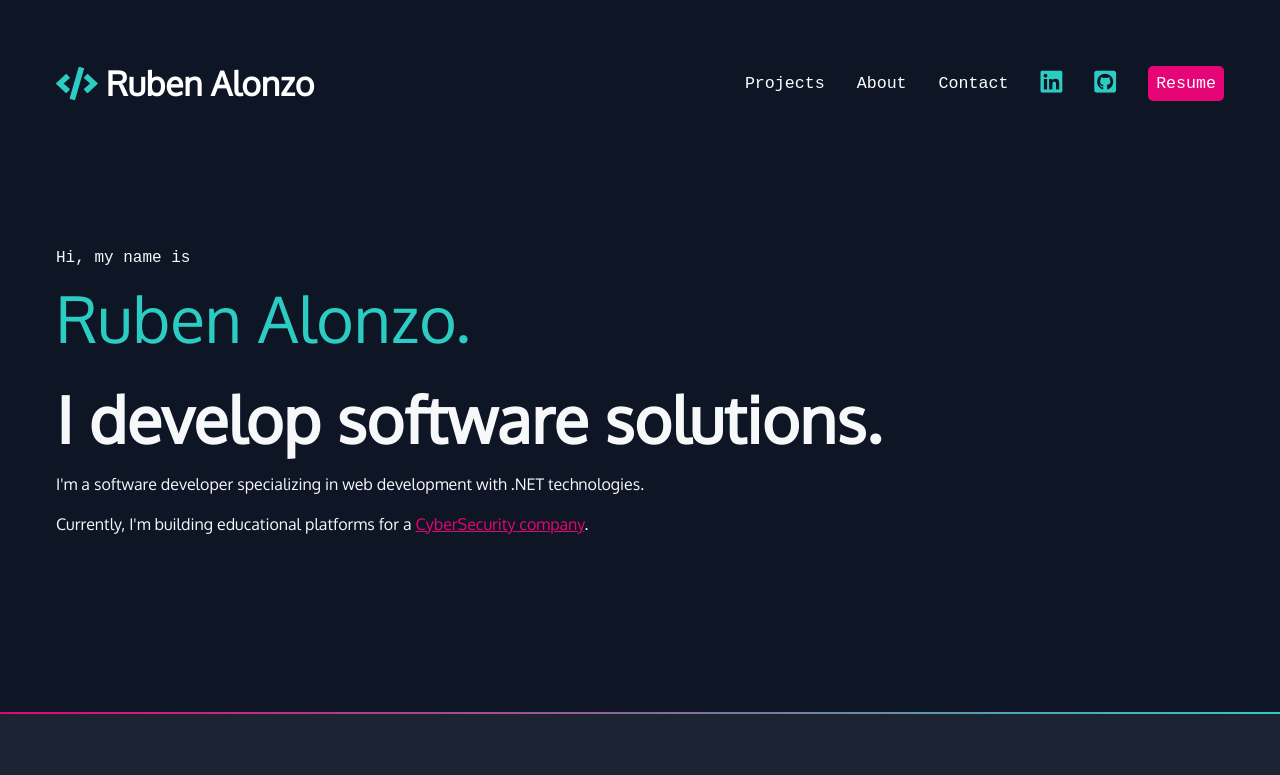
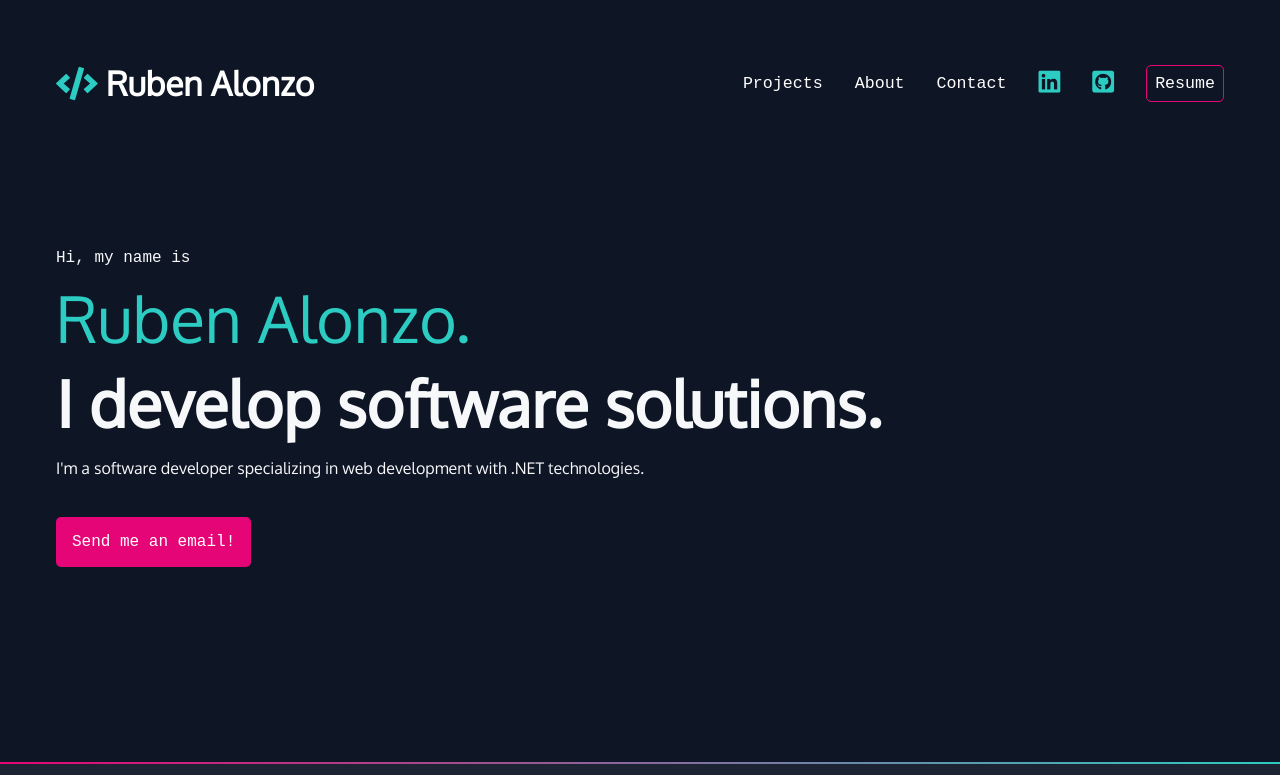
Before and after one commit to RubenAlonzo/portafolio, a plain HTML site: page index.html in a window 1280 px wide. Shown: the top 775 px of the page. Drawn offline with Linux system fonts and the light colour scheme; a web font is replaced by a local one.

Commit message:
Add design improvements

```diff
--- a/css/style.css
+++ b/css/style.css
@@ -91,6 +91,7 @@ img {
 #intro .name {
   font-family: var(--mono);
   font-size: 1rem;
+  margin-bottom: unset;
 }
 
 .name span {
@@ -99,12 +100,16 @@ img {
   color: var(--aqua);
   display: block;
   font-weight: 300;
+  margin-top: unset;
 }
 
 #intro h2 {
   font-size: 4rem;
 }
 
+#intro p:last-child {
+  margin: 3rem 0;
+}
 
 /* contact section */
 
@@ -183,6 +188,16 @@ nav [class*="fa-"]:hover {
   background-color: var(--hotmag);
 }
 
+.button-flat {
+  background-color: transparent;
+  border-style: solid;
+  border-color: var(--magenta);
+  border-width: thin;
+}
+
+.button-cta {
+  padding: 1rem;
+}
 
 /* projects section */
 
--- a/index.html
+++ b/index.html
@@ -40,7 +40,7 @@
       </li>
       <li>
         <a href="https://drive.google.com/file/d/1K-LnDFvkiksmFDhuU2UFmj5gfZchf0ry/view?usp=sharing" target="_blank"
-          class="button">Resume</a>
+          class="button button-flat">Resume</a>
       </li>
     </ul>
   </nav>
@@ -52,10 +52,7 @@
       I'm a software developer specializing in web development with .NET
       technologies.
     </p>
-    <p>
-      Currently, I'm building educational platforms for a
-      <a href="https://www.cyberwarrior.com/" target="_blank">CyberSecurity company</a>.
-    </p>
+    <p><a href="mailto:ralonzo29@hotmail.com" class="button button-cta">Send me an email!</a></p>
   </section>
   <div class="gradient"></div>
   <div class="section-blue">
@@ -67,7 +64,7 @@
           <h3>Workout Planner</h3>
           <p class="blackbox">
             <strong>Mobile App for creating and follow alone workout routines</strong>. Created in Android Studio using Java ans SQLite as a personal project for managing
-            my Workout routines. It allows to create fully custom routines that can be follwed during trainning, so we don't have to worry about counting sets and time.
+            my Workout routines. It allows to create fully custom routines that can be followed during training, so we don't have to worry about counting sets and time.
           </p>
           <h4>Technologies used include:</h4>
           <ul>
@@ -102,7 +99,7 @@
           <h4>Most Proud Of</h4>
           <h3>Social Media</h3>
           <p class="blackbox">
-            <strong>Social media website with event manager</strong>. This project was build using vanilla PHP, MySql and pure HTML, JavaScript and Boostrap.
+            <strong>Social media website with event manager</strong>. This project was build using vanilla PHP, MySql and pure HTML, JavaScript and Bootstrap.
             It allows users to register, login, add friends, create posts with image support and create and manage events which can be shared with your friends!
           </p>
           <h4>Technologies used include:</h4>
@@ -124,7 +121,7 @@
       <p>
         I'm always interested in hearing about new project ideas, building solutions, or any new collaboration purpose.
       </p>
-      <p><a href="mailto:ralonzo29@hotmail.com" class="button">Email me</a></p>
+      <p><a href="mailto:ralonzo29@hotmail.com" class="button button-cta">Send me an email!</a></p>
     </section>
   </div>
   <div class="gradient"></div>
```
Also changed, not shown: about.html (+2 -2 lines).
